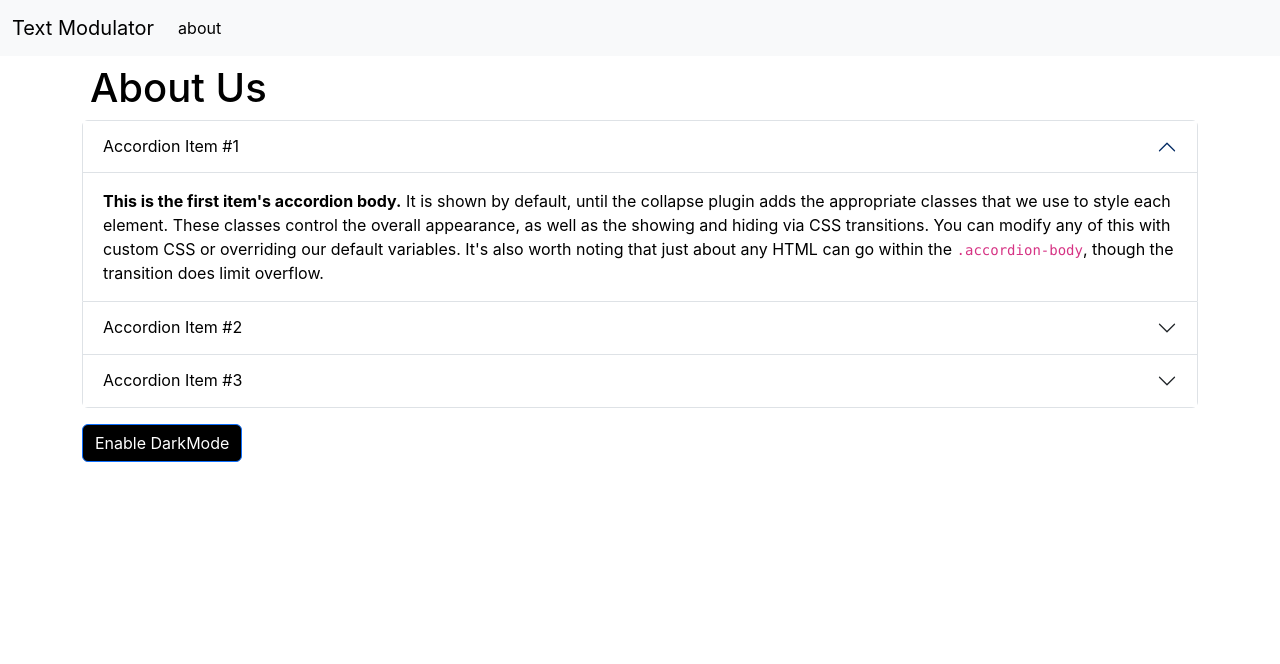
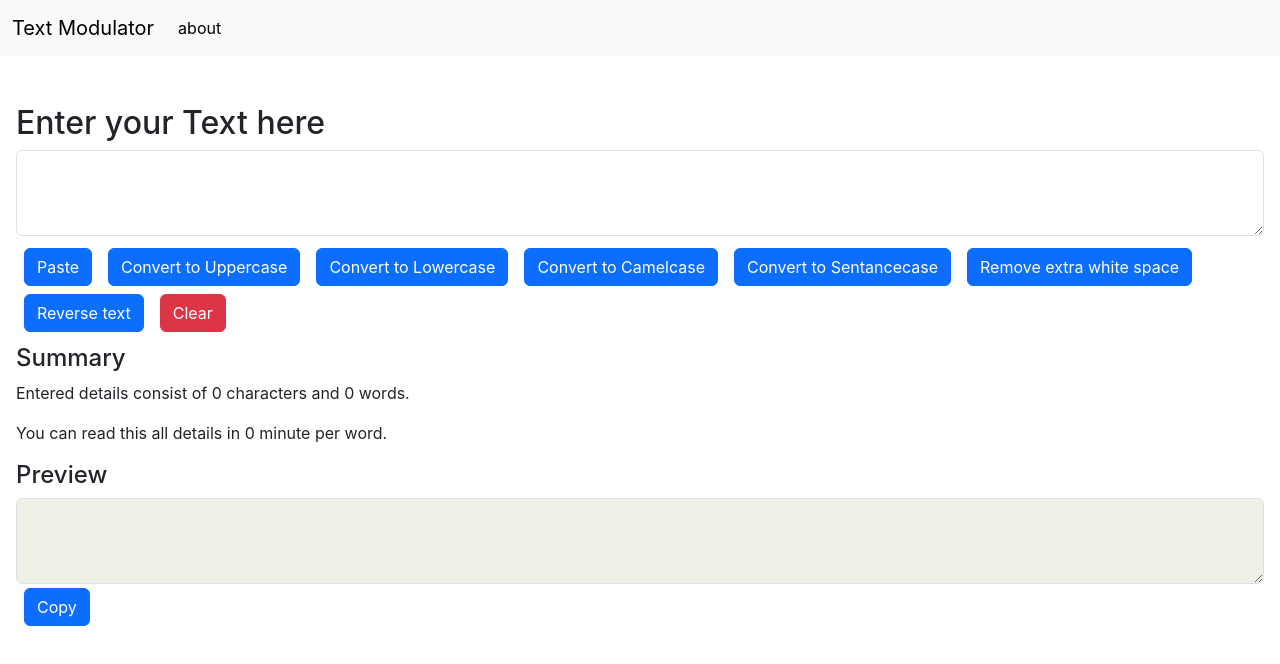
Before and after one commit to anoopbk123/text-modulator, a React (Create React App) app: page / in a window 1280 px wide. Shown: the top 664 px of the page. Built offline with nearby package versions, Linux system fonts and the light colour scheme.

Commit message:
added more features like paste text, sentance case convert

```diff
--- a/src/App.js
+++ b/src/App.js
@@ -21,8 +21,8 @@ function App() {
     <>
       <Navbar title = "Text Modulator" about = "about" />
       <Alert alert={alert}/>
-      <About/>
-      {/* <TextConverter setAlertMsg={setAlertMsg} heading="Enter your Text here" /> */}
+      {/* <About/> */}
+      <TextConverter setAlertMsg={setAlertMsg} heading="Enter your Text here" />
     </>
   );
 }
--- a/src/components/Alert.js
+++ b/src/components/Alert.js
@@ -3,8 +3,8 @@ import React from "react";
 export default function Alert(props) {
     if(props.alert){
   return (
-      <div className={`alert alert-${props.alert.type} alert-dismissible fade show`} role="alert">
-      <strong>{props.alert.type}</strong>: {props.alert.msg}
+      <div className={`alert alert-${props.alert.type == 'success'? props.alert.type: 'danger'} alert-dismissible fade show`} role="alert">
+      <strong>{props.alert.type.toUpperCase()}</strong>: {props.alert.msg}
     </div>
   );
     }
--- a/src/components/TextConverter.js
+++ b/src/components/TextConverter.js
@@ -1,36 +1,99 @@
 import React, { useState } from "react";
+//import { FontAwesomeIcon } from '@fortawesome/react-fontawesome';
 
 export default function TextConverter(props) {
+  const [text, setText] = useState("");
 
-  const [text, setText] = useState("");
+  //validating is string empty
+  const validateText = (msg) => {
+    if (text.trim()) {
+      props.setAlertMsg(msg, "success");
+    } else {
+      props.setAlertMsg("Please enter text", "error");
+    }
+  };
+
+  const handlePaste = ()=>{
+    if (navigator.clipboard){
+      navigator.clipboard.readText()
+      .then(text =>{
+        setText(text);
+      })
+      .catch(err => {
+        props.setAlertMsg(err.message, "error")
+      })
+    }
+
+  }
 
   const handleUpperClick = () => {
     const UpperCase = text.toUpperCase();
     setText(UpperCase);
-    if(text.trim()){
-      props.setAlertMsg('Converted to UpperCase', 'success')
-    }
-    else{
-      props.setAlertMsg('Please enter text', 'Error')
-    }
+    validateText("Converted to Upper case");
   };
 
   const handleLower = () => {
     const lowerCaseLetters = text.toLowerCase();
     setText(lowerCaseLetters);
-    props.setAlertMsg('Converted to LowerCase', 'success')
+    validateText("Converted to LowerCase");
   };
 
   const handleChange = (event) => {
     setText(event.target.value);
   };
 
+  const handleCamel = () => {
+    if (text.length > 0) {
+      let camelCase = text[0].toUpperCase();
+      for (let i = 1; i < text.length - 1; i++) {
+        if (text[i - 1] == " ") {
+          camelCase += text[i].toUpperCase();
+        } else {
+          camelCase += text[i].toLowerCase();
+        }
+      }
+      setText(camelCase);
+    }
+    validateText("Converted to CamelCase");
+  };
+
+  const handleSentanceCase = ()=>{
+    if (text.length > 0) {
+      let sentanceCase = text[0].toUpperCase();
+      for (let i = 1; i < text.length - 1; i++) {
+        if (text[i - 1] == " " && text[i - 2] == ".") {
+          sentanceCase += text[i].toUpperCase();
+        } else {
+          sentanceCase += text[i].toLowerCase();
+        }
+      }
+      setText(sentanceCase);
+    }
+    validateText("Converted to Sentance Case");
+  }
+
+  const handleWhiteSpace = () => {
+    setText(wordArray.join(" "));
+    validateText("White space removed");
+  };
+
+  const handleReverse = () => {
+    setText([...wordArray].reverse().join(" "));
+    validateText("Text reversed");
+  }
+
   const handleClear = () => {
     setText("");
-    props.setAlertMsg('Cleared', 'success')
-  }
+    props.setAlertMsg("Cleared", "success");
+  };
 
-  const wordArray = text.trim() ? text.split(/\s+/)  : [];
+  const handleCopy = () => {
+    navigator.clipboard.writeText(text);
+    validateText("Text copied");
+    setText("");
+  };
+
+  const wordArray = text.trim() ? text.split(/\s+/) : [];
 
   return (
     <>
@@ -44,6 +107,15 @@ export default function TextConverter(props) {
           rows="3"
         ></textarea>
         <div className="my-2 ">
+
+        <button
+            onClick={handlePaste}
+            className="btn btn-primary my-1 mx-2"
+          >
+            {/* <FontAwesomeIcon icon="fa-regular fa-clipboard" bounce style={{color: "#ffffff",}} />  */}
+            Paste
+          </button>
+
           <button
             onClick={handleUpperClick}
             className="btn btn-primary my-1 mx-2"
@@ -53,6 +125,31 @@ export default function TextConverter(props) {
           <button onClick={handleLower} className="btn btn-primary my-1 mx-2">
             Convert to Lowercase
           </button>
+          <button onClick={handleCamel} className="btn btn-primary my-1 mx-2">
+            Convert to Camelcase
+          </button>
+
+          <button
+            onClick={handleSentanceCase}
+            className="btn btn-primary my-1 mx-2"
+          >
+            Convert to Sentancecase
+          </button>
+
+          <button
+            onClick={handleWhiteSpace}
+            className="btn btn-primary my-1 mx-2"
+          >
+            Remove extra white space
+          </button>
+
+          <button
+            onClick={handleReverse}
+            className="btn btn-primary my-1 mx-2"
+          >
+            Reverse text
+          </button>
+
           <button onClick={handleClear} className="btn btn-danger my-1 mx-2">
             Clear
           </button>
@@ -63,18 +160,23 @@ export default function TextConverter(props) {
           {wordArray.length} words.
         </p>
         <p>
-          You can read this all details in{" "}
-          {0.008 * wordArray.length} minute per word.
+          You can read this all details in {0.008 * wordArray.length} minute per
+          word.
         </p>
         <h4>Preview</h4>
-        <p><textarea
+        <p>
+          <textarea
             className="form-control"
             id="textarea-preview"
             value={text}
             onChange={handleChange}
             rows="3"
             readOnly
-        ></textarea></p>
+          ></textarea>
+          <button onClick={handleCopy} className="btn btn-primary my-1 mx-2">
+            <i className="fa fa-copy"></i> Copy
+          </button>
+        </p>
       </div>
     </>
   );
```
Also changed, not shown: 2 other files (tests, documents, lock files or other folders). Lines whose indentation alone changed are shown as unchanged.
